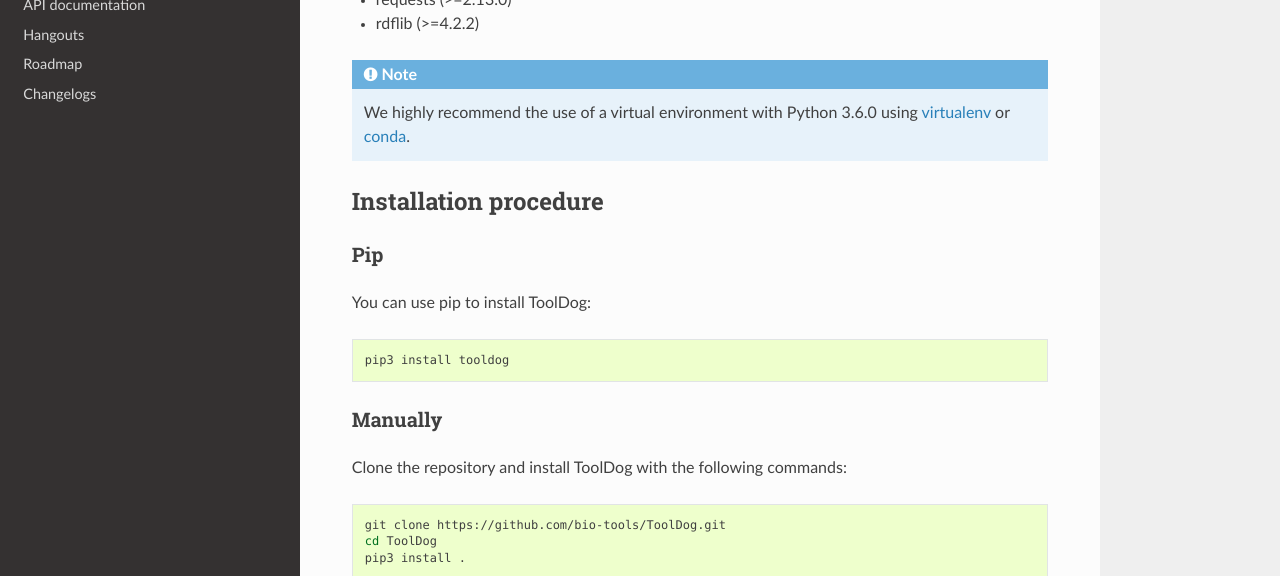
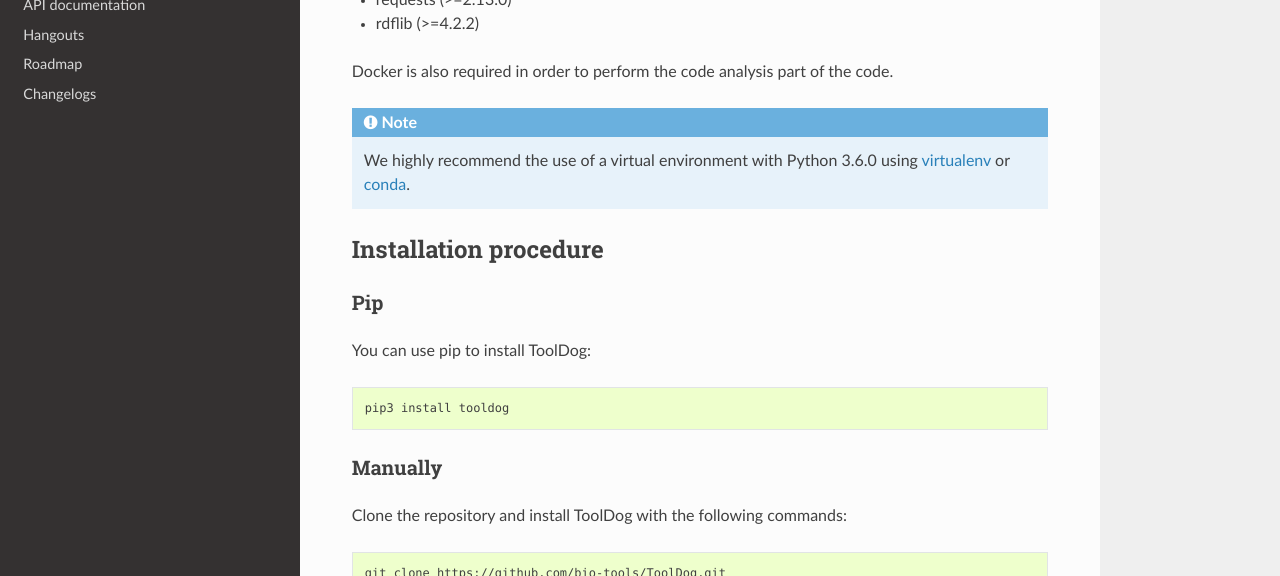
Before and after one commit to bio-tools/ToolDog, a Sphinx documentation site: the page built from doc/source/installation.rst, in a window 1280 px wide and 900 px high, cut to the strip 324-900 px from the top of the window. Built offline with Sphinx 7.4.7 and the Read the Docs theme 2.0.0, drawn with Linux system fonts in a browser that asks for light colours; the version number could not be read and is left out.

Commit message:
specify docker requirement for code analysis part

```diff
--- a/doc/source/installation.rst
+++ b/doc/source/installation.rst
@@ -18,6 +18,8 @@
 
 .. _galaxyxml: https://github.com/erasche/galaxyxml
 .. _cwlgen: https://github.com/common-workflow-language/python-cwlgen
+
+Docker is also required in order to perform the code analysis part of the code.
 
 .. Note::
     We highly recommend the use of a virtual environment with Python 3.6.0
```
Also changed, not shown: README.md (+2 -0 lines).
